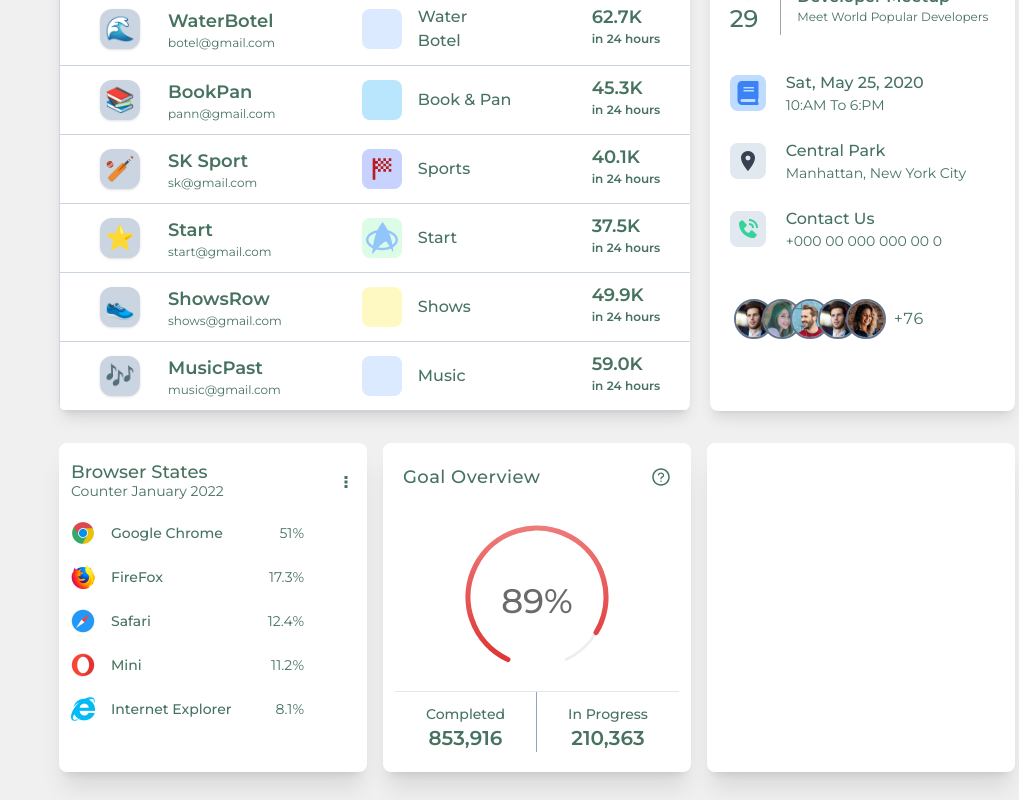
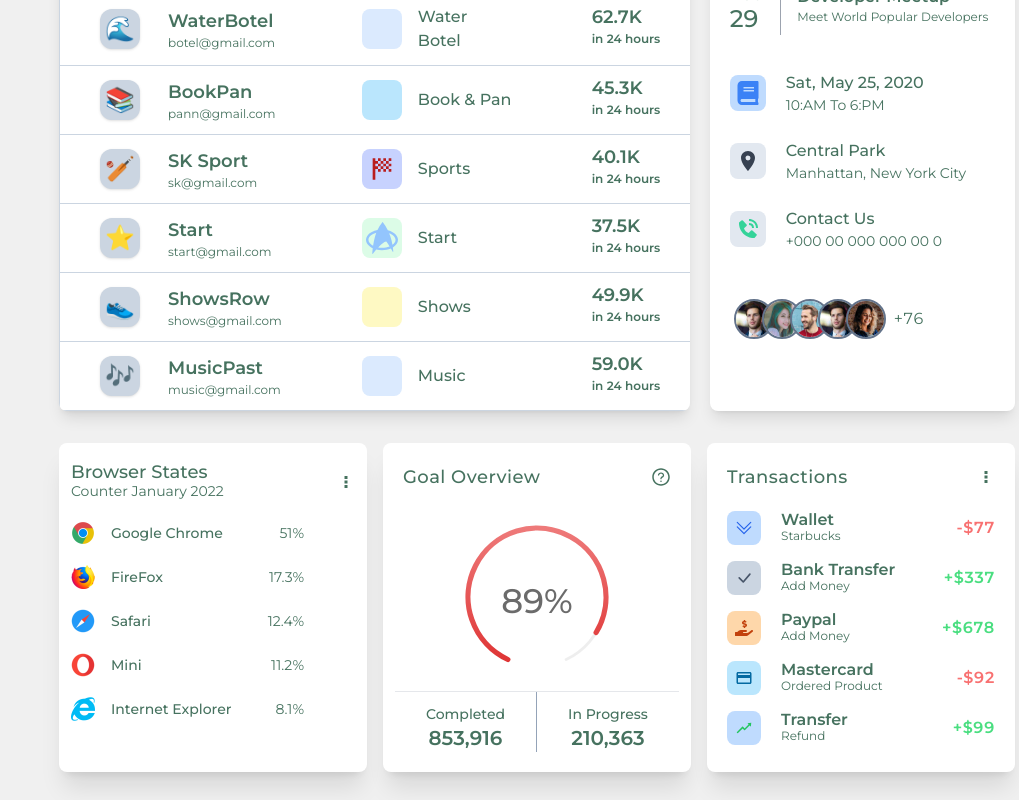
Before and after one commit to saifularafat/admin-dashboard-design, a React (Vite) app: page / in a window 1280 px wide. Shown: the part 1158-1958 px from the top of the page, without its empty margins (261-1280 px from the left). Built offline with nearby package versions, Linux system fonts and the light colour scheme; some icons are missing; a web font is replaced by a local one.

Commit message:
tramsaction all section is added

```diff
--- a/src/pages/Dashboard/ECommerce/ECommerce.jsx
+++ b/src/pages/Dashboard/ECommerce/ECommerce.jsx
@@ -13,14 +13,15 @@ import RightRevenue from "./RightRevenue";
 import Table from "./Table/Table";
 import RightOffice from "./RightOffice";
 import { BiDotsVertical } from "react-icons/bi";
-import BrowserCart from "./BrowserCart";
+import BrowserCart from "./FourthSection/BrowserCart";
 
 import chrome from '../../../assets/social/chrome.png'
 import firefox from '../../../assets/social/firefox.png'
 import safari from '../../../assets/social/safari.png'
 import mini from '../../../assets/social/mini.png'
 import explorer from '../../../assets/social/explorer.png'
-import GlobalChart from "./GlobalChart";
+import GlobalChart from "./FourthSection/GlobalChart";
+import Transactions from "./FourthSection/Transactions";
 
 const ECommerce = () => {
     const { isDarkMode } = Theme();
@@ -132,7 +133,7 @@ const ECommerce = () => {
                     <GlobalChart />
                 </div>
                 <div className={`${isDarkMode ? "bg-slate-800" : "bg-white"} text-accent col-span-2 py-5 px-3 shadow-xl rounded-lg`}>
-
+                    <Transactions />
                 </div>
             </div>
         </section>
--- a/src/pages/Dashboard/ECommerce/GlobalChart.jsx
+++ b/src/pages/Dashboard/ECommerce/FourthSection/GlobalChart.jsx
@@ -1,5 +1,5 @@
 import { useState } from "react";
-import { globalAngleChart } from "../../../AllChartData";
+import { globalAngleChart } from "../../../../AllChartData";
 import { AiOutlineQuestionCircle } from "react-icons/ai";
 import ReactApexChart from "react-apexcharts";
 
--- /dev/null
+++ b/src/pages/Dashboard/ECommerce/FourthSection/PaymentInfoCart.jsx
@@ -0,0 +1,23 @@
+
+const PaymentInfoCart = ({ Icon, bgColor, color, title, subTitle, textColor, amount }) => {
+    return (
+        <div className="pt-4 px-2">
+            <div className="flex items-center justify-between">
+                <div className="flex items-center gap-5">
+                    <div className={`${bgColor} rounded-lg p-2`}>
+                        <Icon className={`${color} text-lg`} />
+                    </div>
+                    <div className="">
+                        <h2 className="font-semibold leading-none">{title} </h2>
+                        <p className="text-xs">{subTitle}</p>
+                    </div>
+                </div>
+                <div className="text-red-500 font-medium">
+                    <p className={`${textColor} font-semibold tracking-wider`}>{amount}</p>
+                </div>
+            </div>
+        </div>
+    );
+};
+
+export default PaymentInfoCart;
--- /dev/null
+++ b/src/pages/Dashboard/ECommerce/FourthSection/Transactions.jsx
@@ -0,0 +1,26 @@
+import { BiDotsVertical } from "react-icons/bi";
+import { BsCheckLg, BsChevronDoubleDown } from "react-icons/bs";
+import PaymentInfoCart from "./PaymentInfoCart";
+import { FaHandHoldingUsd } from "react-icons/fa";
+import { MdOutlinePayment } from "react-icons/md";
+import { AiOutlineRise } from "react-icons/ai";
+
+const Transactions = () => {
+    return (
+        <>
+            <div className="flex items-center justify-between px-2">
+                <h2 className="text-lg font-medium tracking-wide">Transactions</h2>
+                <BiDotsVertical className="text-lg" />
+            </div>
+            <div className="mt-1 py-2 md:py-0 text-">
+                <PaymentInfoCart Icon={BsChevronDoubleDown} bgColor="bg-blue-200" color="text-blue-600" title="Wallet" subTitle="Starbucks" textColor="text-red-400" amount='-$77' />
+                <PaymentInfoCart Icon={BsCheckLg} bgColor="bg-slate-300" color="text-slate-600" title="Bank Transfer" subTitle="Add Money" textColor="text-green-400" amount='+$337' />
+                <PaymentInfoCart Icon={FaHandHoldingUsd} bgColor="bg-orange-200" color="text-orange-700" title="Paypal" subTitle="Add Money" textColor="text-green-400" amount='+$678' />
+                <PaymentInfoCart Icon={MdOutlinePayment} bgColor="bg-sky-200" color="text-sky-700" title="Mastercard" subTitle="Ordered Product" textColor="text-red-400" amount='-$92' />
+                <PaymentInfoCart Icon={AiOutlineRise} bgColor="bg-blue-200" color="text-green-500" title="Transfer" subTitle="Refund" textColor="text-green-400" amount='+$99' />
+            </div>
+        </>
+    );
+};
+
+export default Transactions;
--- a/src/pages/Dashboard/ECommerce/Table/Table.jsx
+++ b/src/pages/Dashboard/ECommerce/Table/Table.jsx
@@ -8,6 +8,7 @@ import { TbMeat } from 'react-icons/tb';
 import { FaBook, FaBottleWater } from 'react-icons/fa6';
 import { MdSportsScore } from 'react-icons/md';
 import { SiStartrek } from 'react-icons/si';
+import { FcInTransit } from 'react-icons/fc';
 import { PiCarProfileLight, PiCarProfileThin } from 'react-icons/pi';
 import Views from "./Views";
 import Revenue from "./Revenue";
@@ -34,7 +35,7 @@ const Table = () => {
                 </tr>
                 <tr className="border border-solid border-b border-slate-300 font-semibold">
                     <td className="py-3 px-10"><Company name="Pere" desc="pere@gmail.com" icons={"🪂"} /></td>
-                    <td className="py-3 px-10"><Category Icon={LiaCarSideSolid} name="Grocery" bgColor="bg-slate-300" color="text-accent" /></td>
+                    <td className="py-3 px-10"><Category Icon={FcInTransit} name="Grocery" bgColor="bg-slate-300" color="text-accent" /></td>
                     <td className="py-3 px-10"><Views money='38.3K' time="in 24 hours" /></td>
                     <td className="py-3 px-10"><Revenue amount="$437.5" /></td>
                     <td className="py-3 px-10"><Salas percent="45%" Icon={AiOutlineFall} color="text-red-500" /></td>
```
Also changed, not shown: src/pages/Dashboard/ECommerce/FourthSection/BrowserCart.jsx (renamed from src/pages/Dashboard/ECommerce/BrowserCart.jsx).
